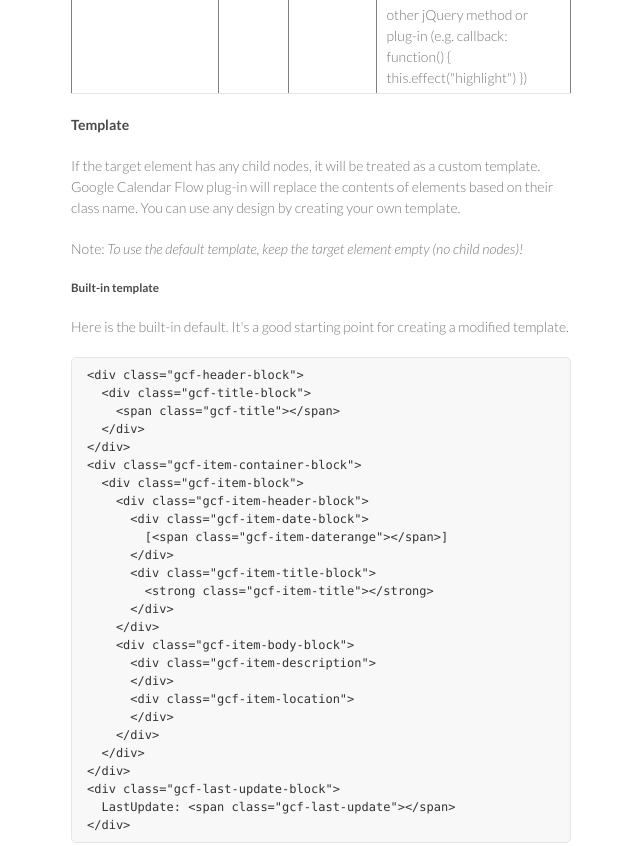
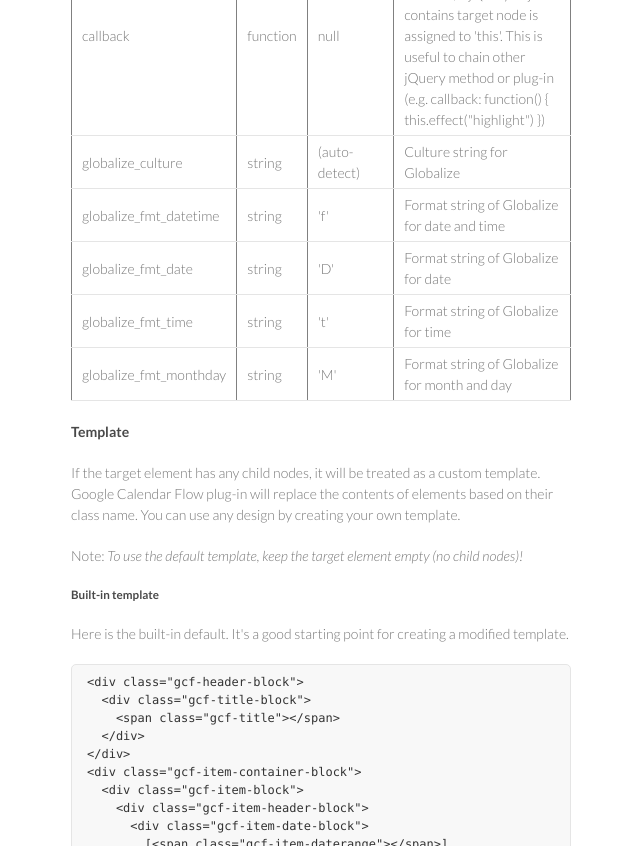
Before and after one commit to sugi/jquery-gcal-flow, a plain HTML site: page index.html in a window 1280 px wide. Shown: the part 1940-2786 px from the top of the page, without its empty margins (499-1139 px from the left). Drawn offline with Linux system fonts and the light colour scheme; a script that the page names is missing.

Commit message:
Add document for globalize.

```diff
--- a/index.html
+++ b/index.html
@@ -184,6 +184,36 @@ $(function() { $('#gcf-simple').gCalFlow({
 <td>null</td>
 <td>callback function when finish rendering. In this function, a jQuery object contains target node is assigned to 'this'. This is useful to chain other jQuery method or plug-in (e.g. callback: function() { this.effect("highlight") })</td>
 </tr>
+<tr>
+<td>globalize_culture</td>
+<td>string</td>
+<td>(auto-detect)</td>
+<td>Culture string for Globalize</td>
+</tr>
+<tr>
+<td>globalize_fmt_datetime</td>
+<td>string</td>
+<td>'f'</td>
+<td>Format string of Globalize for date and time</td>
+</tr>
+<tr>
+<td>globalize_fmt_date</td>
+<td>string</td>
+<td>'D'</td>
+<td>Format string of Globalize for date</td>
+</tr>
+<tr>
+<td>globalize_fmt_time</td>
+<td>string</td>
+<td>'t'</td>
+<td>Format string of Globalize for time</td>
+</tr>
+<tr>
+<td>globalize_fmt_monthday</td>
+<td>string</td>
+<td>'M'</td>
+<td>Format string of Globalize for month and day</td>
+</tr>
 </table>
 
 
@@ -303,6 +333,27 @@ You can use any design by creating your own template.
 <td>Must be a descendant of gcf-item-block (not used in default).</td>
 </tr>
 </table>
+
+<h3 id="globalize">Date format with Globalize</h3>
+
+<p>
+You can use
+<a href="https://github.com/jquery/globalize">Globalize</a>
+to customize date format easily.
+Load Globalize Javascript files like following;
+</p>
+
+<pre>
+&lt;script src=&quot;/path/to/your/globalize.js&quot; type=&quot;text/javascript&quot;&gt;&lt;/script&gt;
+&lt;script src=&quot;/path/to/your/cultures/globalize.culture.<i>en-US</i>.js&quot; type=&quot;text/javascript&quot;&gt;&lt;/script&gt;
+</pre>
+
+<p>
+And customize <b>globalize_fmt_*</b> options (<em>globalize_fmt_datetime, globalize_fmt_date, globalize_fmt_time, globalize_fmt_monthday</em>) with
+<a href="https://github.com/jquery/globalize#dates">
+their format string</a>.
+</p>
+
 
 <h3 id="example">Examples</h3>
 
```
